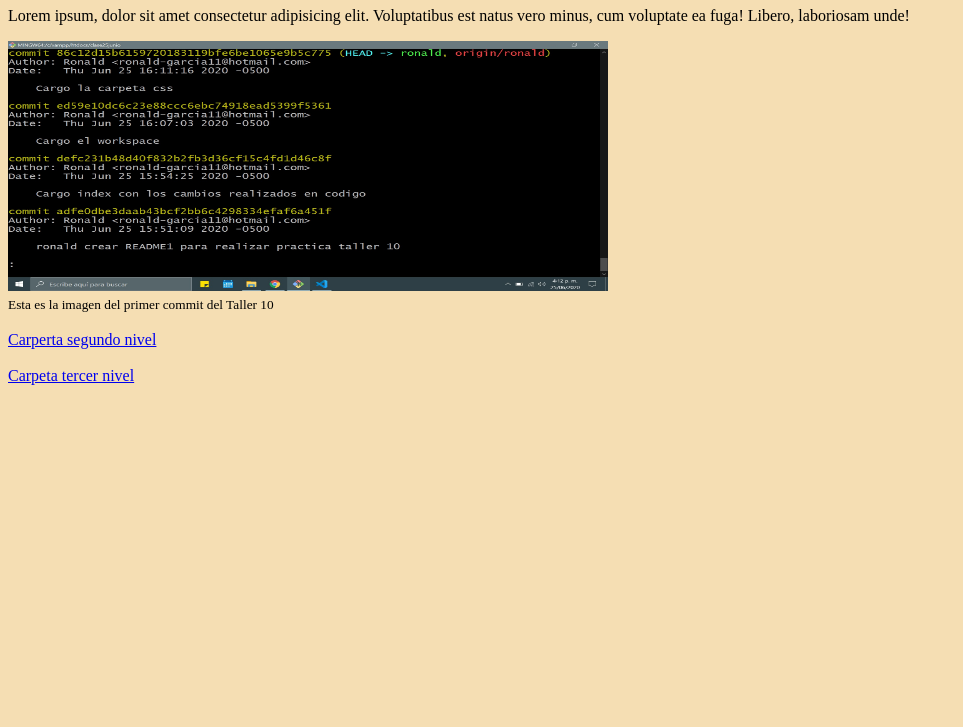
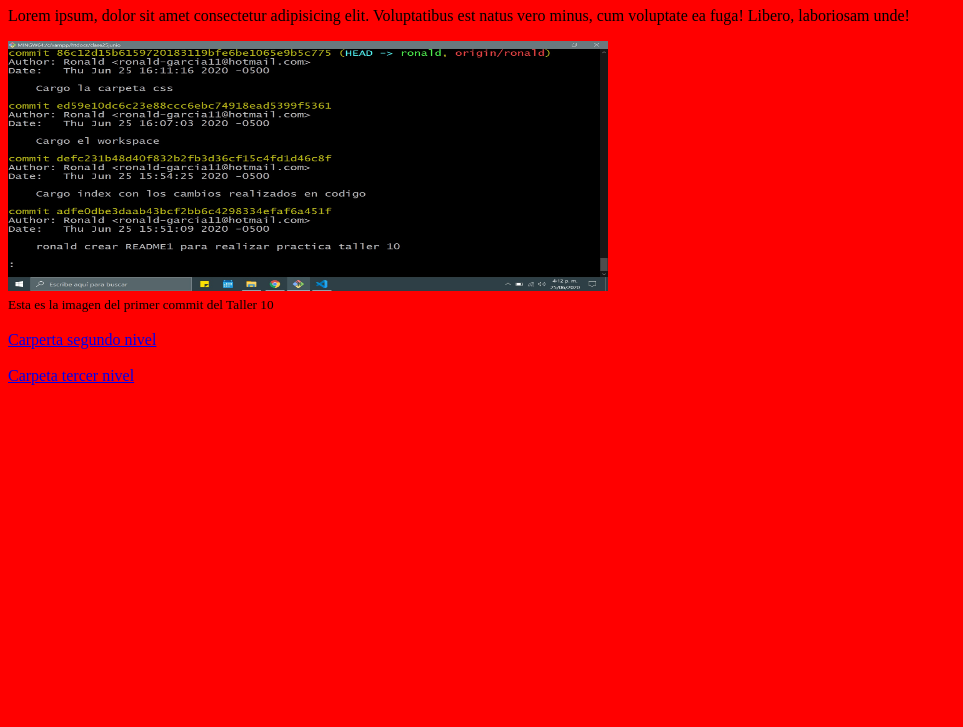
Before and after one commit to esteban111992/clase25junio, a plain HTML site: page index.html in a window 1280 px wide. Shown: the part 73-800 px from the top of the page, without its empty margins (0-963 px from the left). Drawn offline with Linux system fonts and the light colour scheme; files that its build step writes are made by us from their sources.

Commit message:
Revert "Cambio en CSS"
This reverts commit 5de05f0ea5907688b20f09bc862d14f3e76377db.

```diff
--- a/css/estilos.css
+++ b/css/estilos.css
@@ -1,4 +1,3 @@
 body{
-    background-color: wheat
-
+    background-color: red;
 }
```
